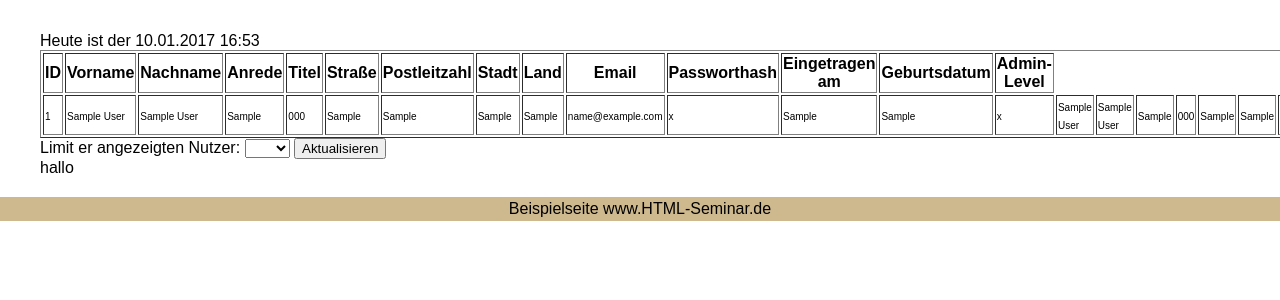
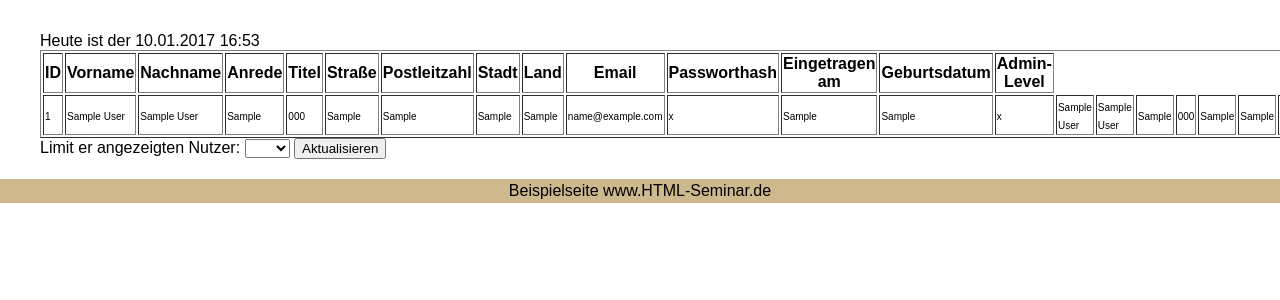
Before and after one commit to andr0id1/photon, a PHP site: page /admin/admin.php in a window 1280 px wide; the page is wider, and only the part inside the window is pictured. Shown: the part 174-474 px from the top of that part. Run offline with PHP 8.4, Linux system fonts and the light colour scheme; tables that the repository leaves empty or names only in its code hold one stand-in row (values such as "Sample post").

Commit message:
Hallo wieder weg

```diff
--- a/admin/admin.php
+++ b/admin/admin.php
@@ -12,8 +12,6 @@ echo "Heute ist der $datum<br>";
 
 tabelleUser();
 
-echo("hallo");
-
 ?>
 
 
```
